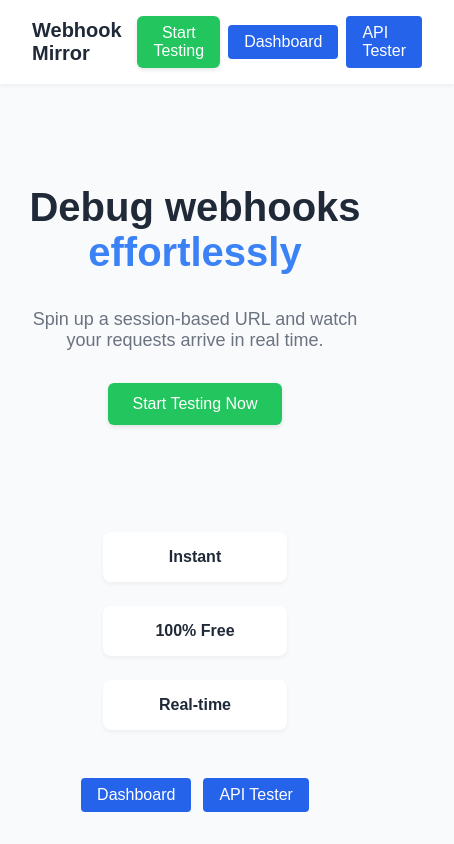
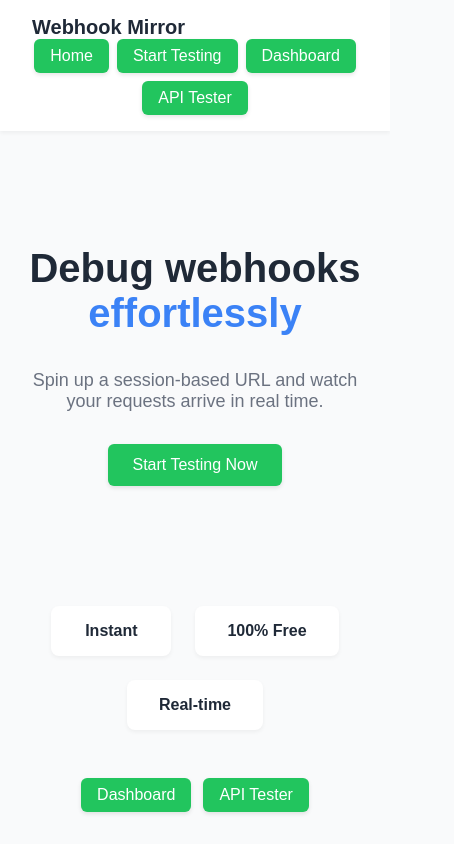
Before and after one commit to Ritwik-Shandilya/WebhookMirror, a React (Vite) app in the folder frontend/: page / in a window 390 px wide. Shown: the whole page, 454 px wide, since content can reach past the window. Built offline with nearby package versions, Linux system fonts and the light colour scheme.

Commit message:
style: make buttons green and responsive

```diff
--- a/frontend/src/components/SiteHeader.tsx
+++ b/frontend/src/components/SiteHeader.tsx
@@ -22,8 +22,9 @@ const SiteHeader: React.FC = () => {
 
   return (
     <header className="site-header">
-      <div className="site-logo">Webhook Mirror</div>
+      <Link to="/" className="site-logo">Webhook Mirror</Link>
       <div className="nav-links">
+        <Link to="/" className="btn">Home</Link>
         <button className="start-btn" onClick={createEndpoint}>Start Testing</button>
         <Link to="/dashboard" className="btn">Dashboard</Link>
         <Link to="/api-test" className="btn">API Tester</Link>
--- a/frontend/src/index.css
+++ b/frontend/src/index.css
@@ -1,3 +1,8 @@
+/* Base styles */
+*, *::before, *::after {
+  box-sizing: border-box;
+}
+
 body {
   font-family: Arial, sans-serif;
   margin: 0;
@@ -7,6 +12,7 @@ body {
 }
 
 .container {
+  width: 100%;
   padding: 2rem;
   max-width: 1000px;
   margin: 2rem auto;
@@ -23,39 +29,7 @@ body {
   color: #1f2937;
 }
 
-.btn {
-  background-color: #2563eb;
-  color: #fff;
-  border: none;
-  padding: 0.5rem 1rem;
-  border-radius: 4px;
-  cursor: pointer;
-  display: inline-block;
-  font-size: 1rem;
-  text-decoration: none;
-}
-
-.btn:hover {
-  background-color: #1d4ed8;
-}
-.site-header {
-  width: 100%;
-  background: #ffffff;
-  display: flex;
-  justify-content: space-between;
-  align-items: center;
-  padding: 1rem 2rem;
-  box-shadow: 0 2px 4px rgba(0,0,0,0.05);
-}
-.site-logo {
-  font-weight: bold;
-  font-size: 1.25rem;
-}
-.nav-links {
-  display: flex;
-  gap: 0.5rem;
-  align-items: center;
-}
+.btn,
 .start-btn {
   background: #22C55E;
   color: #ffffff;
@@ -64,14 +38,44 @@ body {
   font-size: 1rem;
   border-radius: 6px;
   cursor: pointer;
+  display: inline-block;
+  text-decoration: none;
   box-shadow: 0 2px 4px rgba(0,0,0,0.1);
   transition: background 0.2s, transform 0.1s;
 }
+
+.btn:hover,
 .start-btn:hover {
   background: #16a34a;
 }
+
+.btn:active,
 .start-btn:active {
   transform: translateY(1px);
+}
+.site-header {
+  width: 100%;
+  background: #ffffff;
+  display: flex;
+  flex-wrap: wrap;
+  justify-content: space-between;
+  align-items: center;
+  padding: 1rem 2rem;
+  box-shadow: 0 2px 4px rgba(0,0,0,0.05);
+  box-sizing: border-box;
+}
+.site-logo {
+  font-weight: bold;
+  font-size: 1.25rem;
+  color: inherit;
+  text-decoration: none;
+}
+.nav-links {
+  display: flex;
+  flex-wrap: wrap;
+  gap: 0.5rem;
+  align-items: center;
+  justify-content: center;
 }
 
 
```
